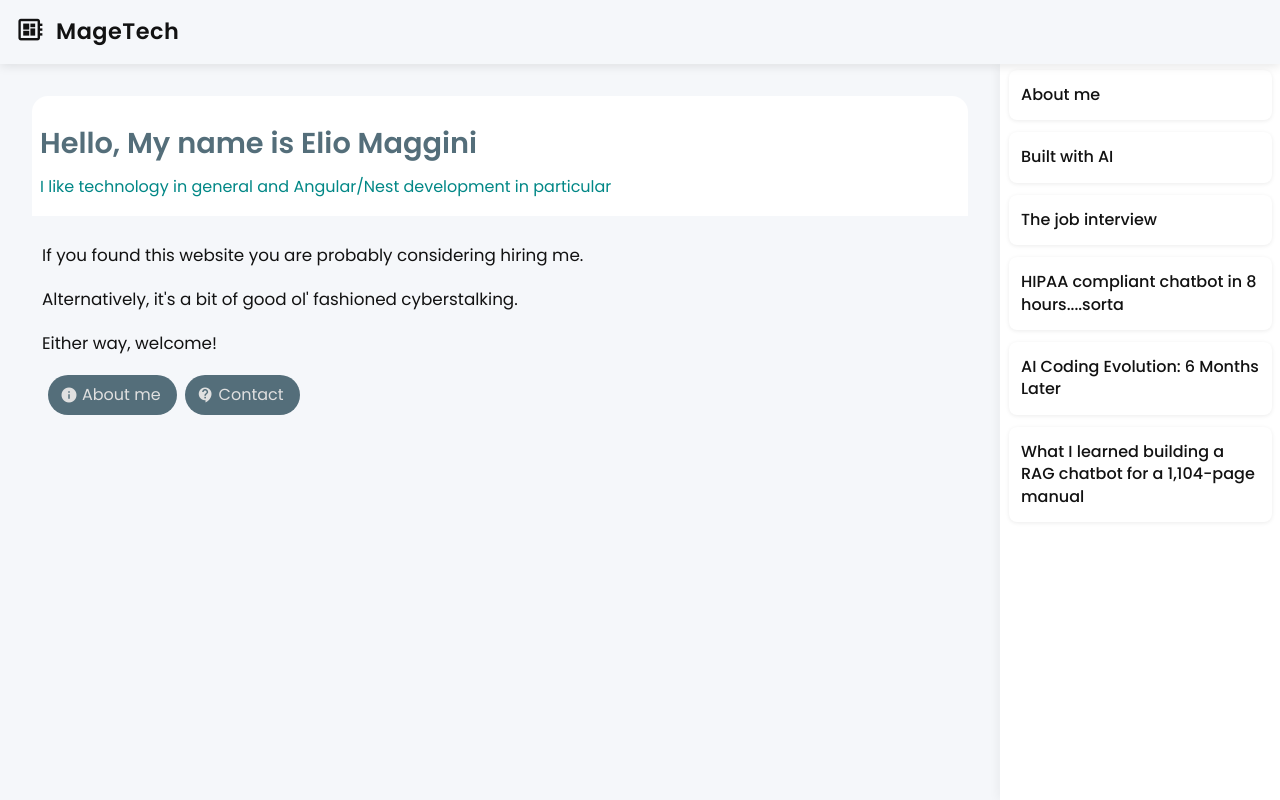
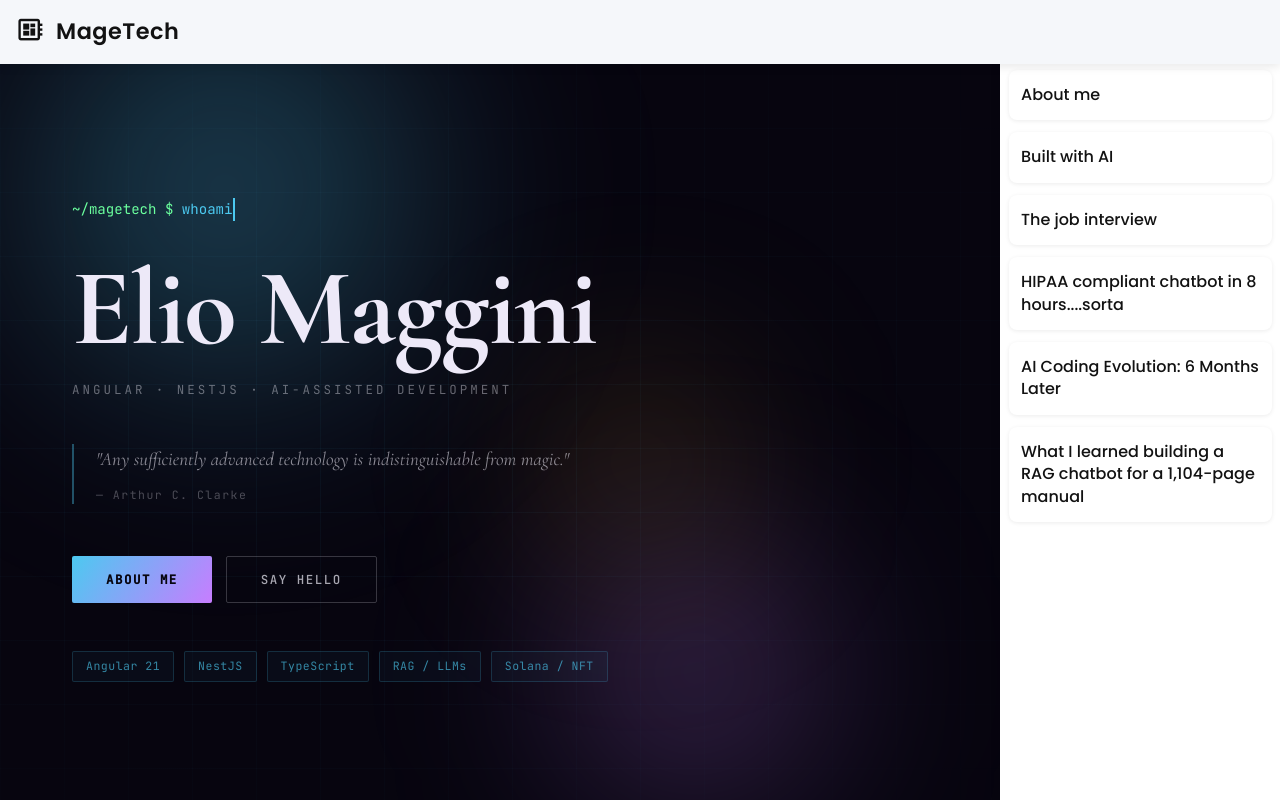
Before and after one commit to emaggini-1/magetech-ai-vibe, an Angular app: page / in a window 1280 px wide. Built offline with nearby package versions, Linux system fonts and the light colour scheme.

Commit message:
update of hero page and blog post

```diff
--- a/src/app/app.component.css
+++ b/src/app/app.component.css
@@ -235,6 +235,269 @@ mat-card-actions mat-icon {
   margin-bottom: 20px;
 }
 
+/* =====================================================================
+   HERO
+   ===================================================================== */
+
+.hero {
+  position: relative;
+  min-height: calc(100vh - 64px);
+  background: #07050f;
+  display: flex;
+  flex-direction: column;
+  justify-content: center;
+  overflow: hidden;
+}
+
+/* ── Background layer ── */
+.hero-bg {
+  position: absolute;
+  inset: 0;
+  pointer-events: none;
+}
+
+.hero-grid {
+  position: absolute;
+  inset: 0;
+  background-image:
+    linear-gradient(rgba(76, 201, 240, 0.045) 1px, transparent 1px),
+    linear-gradient(90deg, rgba(76, 201, 240, 0.045) 1px, transparent 1px);
+  background-size: 64px 64px;
+  mask-image: radial-gradient(ellipse 85% 75% at 40% 50%, black 20%, transparent 100%);
+}
+
+.hero-orb {
+  position: absolute;
+  border-radius: 50%;
+  filter: blur(90px);
+  animation: orb-drift 14s ease-in-out infinite;
+}
+
+.hero-orb-1 {
+  width: 560px;
+  height: 560px;
+  background: radial-gradient(circle, rgba(76, 201, 240, 0.38) 0%, transparent 70%);
+  top: -140px;
+  left: -80px;
+  animation-delay: 0s;
+}
+
+.hero-orb-2 {
+  width: 420px;
+  height: 420px;
+  background: radial-gradient(circle, rgba(199, 125, 255, 0.32) 0%, transparent 70%);
+  bottom: -60px;
+  right: 8%;
+  animation-delay: -5s;
+}
+
+.hero-orb-3 {
+  width: 280px;
+  height: 280px;
+  background: radial-gradient(circle, rgba(232, 169, 48, 0.28) 0%, transparent 70%);
+  top: 35%;
+  left: 50%;
+  animation-delay: -9s;
+}
+
+@keyframes orb-drift {
+  0%,  100% { transform: translate(0, 0) scale(1); }
+  33%        { transform: translate(28px, -18px) scale(1.06); }
+  66%        { transform: translate(-18px, 26px) scale(0.94); }
+}
+
+/* ── Body content ── */
+.hero-body {
+  position: relative;
+  z-index: 1;
+  padding: 88px 72px 48px;
+  max-width: 820px;
+}
+
+/* Terminal line */
+.hero-terminal {
+  font-family: 'JetBrains Mono', 'Fira Code', 'Courier New', monospace;
+  font-size: 0.88rem;
+  display: flex;
+  align-items: center;
+  margin-bottom: 36px;
+  opacity: 0;
+  animation: fade-up 0.5s ease forwards 0.15s;
+}
+
+.hero-prompt {
+  color: #6bff9e;
+}
+
+.hero-cmd {
+  color: #4cc9f0;
+  overflow: hidden;
+  white-space: nowrap;
+  max-width: 0;
+  border-right: 2px solid #4cc9f0;
+  animation:
+    hero-typing  0.7s steps(6, end)  0.75s forwards,
+    hero-blink   0.75s step-end      1.45s 4;
+}
+
+@keyframes hero-typing {
+  from { max-width: 0; }
+  to   { max-width: 72px; }
+}
+
+@keyframes hero-blink {
+  from, to { border-color: transparent; }
+  50%      { border-color: #4cc9f0; }
+}
+
+/* Name */
+.hero-name {
+  font-family: 'Cormorant Garamond', Georgia, 'Times New Roman', serif;
+  font-size: clamp(3.8rem, 8.5vw, 7.5rem);
+  font-weight: 700;
+  line-height: 0.95;
+  letter-spacing: -2px;
+  margin: 0 0 20px 0;
+  opacity: 0;
+  animation: fade-up 0.65s ease forwards 0.35s;
+}
+
+.hero-name-first {
+  display: block;
+  color: #ede9f8;
+}
+
+.hero-name-last {
+  display: block;
+  background: linear-gradient(125deg, #4cc9f0 0%, #c77dff 45%, #e8a930 100%);
+  -webkit-background-clip: text;
+  -webkit-text-fill-color: transparent;
+  background-clip: text;
+  padding-bottom: 0.12em;
+}
+
+/* Sub-tagline */
+.hero-sub {
+  font-family: 'JetBrains Mono', monospace;
+  font-size: 0.78rem;
+  letter-spacing: 3px;
+  text-transform: uppercase;
+  color: rgba(232, 230, 240, 0.42);
+  margin: 0 0 44px 0;
+  opacity: 0;
+  animation: fade-up 0.65s ease forwards 0.55s;
+}
+
+/* Clarke quote */
+.hero-quote {
+  font-family: 'Cormorant Garamond', Georgia, serif;
+  font-size: 1.18rem;
+  font-style: italic;
+  font-weight: 400;
+  color: rgba(232, 230, 240, 0.58);
+  line-height: 1.65;
+  margin: 0 0 52px 0;
+  padding-left: 22px;
+  border-left: 2px solid rgba(76, 201, 240, 0.38);
+  max-width: 540px;
+  opacity: 0;
+  animation: fade-up 0.65s ease forwards 0.75s;
+}
+
+.hero-cite {
+  display: block;
+  font-style: normal;
+  font-family: 'JetBrains Mono', monospace;
+  font-size: 0.72rem;
+  letter-spacing: 1.5px;
+  color: rgba(232, 230, 240, 0.3);
+  margin-top: 10px;
+}
+
+/* CTA buttons */
+.hero-actions {
+  display: flex;
+  gap: 14px;
+  opacity: 0;
+  animation: fade-up 0.65s ease forwards 0.95s;
+}
+
+.hero-btn {
+  font-family: 'JetBrains Mono', monospace;
+  font-size: 0.78rem;
+  font-weight: 500;
+  letter-spacing: 1.5px;
+  text-transform: uppercase;
+  padding: 14px 34px;
+  border: none;
+  border-radius: 2px;
+  cursor: pointer;
+  transition: transform 0.22s ease, box-shadow 0.22s ease, border-color 0.22s ease, color 0.22s ease;
+}
+
+.hero-btn-primary {
+  background: linear-gradient(125deg, #4cc9f0, #c77dff);
+  color: #07050f;
+  font-weight: 700;
+}
+
+.hero-btn-primary:hover {
+  transform: translateY(-2px);
+  box-shadow: 0 10px 28px rgba(76, 201, 240, 0.38);
+}
+
+.hero-btn-ghost {
+  background: transparent;
+  color: rgba(232, 230, 240, 0.72);
+  border: 1px solid rgba(232, 230, 240, 0.22);
+}
+
+.hero-btn-ghost:hover {
+  border-color: rgba(76, 201, 240, 0.55);
+  color: #4cc9f0;
+  transform: translateY(-2px);
+}
+
+/* Tech tags footer */
+.hero-footer {
+  position: relative;
+  z-index: 1;
+  display: flex;
+  flex-wrap: wrap;
+  gap: 10px;
+  padding: 0 72px 72px;
+  opacity: 0;
+  animation: fade-up 0.65s ease forwards 1.15s;
+}
+
+.hero-tag {
+  font-family: 'JetBrains Mono', monospace;
+  font-size: 0.72rem;
+  color: rgba(76, 201, 240, 0.65);
+  border: 1px solid rgba(76, 201, 240, 0.18);
+  background: rgba(76, 201, 240, 0.04);
+  padding: 5px 13px;
+  border-radius: 2px;
+  letter-spacing: 0.5px;
+  transition: background 0.2s ease, border-color 0.2s ease, color 0.2s ease;
+}
+
+.hero-tag:hover {
+  background: rgba(76, 201, 240, 0.1);
+  border-color: rgba(76, 201, 240, 0.45);
+  color: #4cc9f0;
+}
+
+/* Shared entrance animation */
+@keyframes fade-up {
+  from { opacity: 0; transform: translateY(22px); }
+  to   { opacity: 1; transform: translateY(0); }
+}
+
+/* =====================================================================
+   END HERO
+   ===================================================================== */
+
 /* Responsive adjustments */
 @media (max-width: 768px) {
   .content-container {
@@ -268,6 +531,12 @@ mat-card-actions mat-icon {
     width: 100%;
     margin-right: 0;
   }
+
+  /* Hero tablet */
+  .hero-body { padding: 56px 40px 32px; }
+  .hero-footer { padding: 0 40px 52px; }
+  .hero-actions { flex-direction: column; }
+  .hero-btn { text-align: center; }
 }
 
 @media (max-width: 480px) {
@@ -300,6 +569,10 @@ mat-card-actions mat-icon {
   .post-card h3 {
     font-size: 1.1rem;
   }
+
+  /* Hero mobile */
+  .hero-body { padding: 48px 28px 28px; }
+  .hero-footer { padding: 0 28px 44px; }
 }
 
 ::ng-deep.mdc-list-item__primary-text {
--- a/src/app/app.component.html
+++ b/src/app/app.component.html
@@ -29,6 +29,47 @@
   </mat-sidenav>
 
   <mat-sidenav-content>
+    @if (!loading && !selectedPost) {
+      <div class="hero">
+        <div class="hero-bg">
+          <div class="hero-grid"></div>
+          <div class="hero-orb hero-orb-1"></div>
+          <div class="hero-orb hero-orb-2"></div>
+          <div class="hero-orb hero-orb-3"></div>
+        </div>
+
+        <div class="hero-body">
+          <div class="hero-terminal">
+            <span class="hero-prompt">~/magetech&nbsp;$&nbsp;</span><span class="hero-cmd">whoami</span>
+          </div>
+
+          <h1 class="hero-name">
+            <span class="hero-name-first">Elio Maggini</span>
+          </h1>
+
+          <p class="hero-sub">Angular&nbsp;·&nbsp;NestJS&nbsp;·&nbsp;AI-assisted&nbsp;development</p>
+
+          <blockquote class="hero-quote">
+            "Any sufficiently advanced technology is indistinguishable from magic."
+            <cite class="hero-cite">— Arthur C. Clarke</cite>
+          </blockquote>
+
+          <div class="hero-actions">
+            <button class="hero-btn hero-btn-primary" (click)="openAboutMe()">About me</button>
+            <button class="hero-btn hero-btn-ghost" (click)="openContactDialog()">Say hello</button>
+          </div>
+        </div>
+
+        <footer class="hero-footer">
+          <span class="hero-tag">Angular 21</span>
+          <span class="hero-tag">NestJS</span>
+          <span class="hero-tag">TypeScript</span>
+          <span class="hero-tag">RAG / LLMs</span>
+          <span class="hero-tag">Solana / NFT</span>
+        </footer>
+      </div>
+    }
+
     <div class="content-container">
       @if (loading) {
         <mat-card class="loading-card">
@@ -43,31 +84,9 @@
           <mat-card-header>
             <mat-card-title>{{ selectedPost.title }}</mat-card-title>
           </mat-card-header>
-        <mat-card-content>
+          <mat-card-content>
             <div [innerHTML]="safeHtml(selectedPost.body)"></div>
           </mat-card-content>
-        </mat-card>
-      }
-
-      @if (!loading && !selectedPost) {
-        <mat-card class="no-post-card">
-          <mat-card-header>
-            <mat-card-title>Hello, My name is Elio Maggini</mat-card-title>
-            <mat-card-subtitle>I like technology in general and Angular/Nest development in particular</mat-card-subtitle>
-          </mat-card-header>
-          <mat-card-content>
-            <p>If you found this website you are probably considering hiring me.</p>
-            <p>Alternatively, it's a bit of good ol' fashioned cyberstalking.</p>
-            <p>Either way, welcome!</p>
-          </mat-card-content>
-          <mat-card-actions>
-            <button mat-button color="primary" (click)="openAboutMe()">
-              <mat-icon>info</mat-icon> About me
-            </button>
-            <button mat-button color="primary" (click)="openContactDialog()">
-              <mat-icon>contact_support</mat-icon> Contact
-            </button>
-          </mat-card-actions>
         </mat-card>
       }
     </div>
```
Also changed, not shown: src/assets/blog-posts.json (+1 -1 lines), src/index.html (+1 -0 lines).
